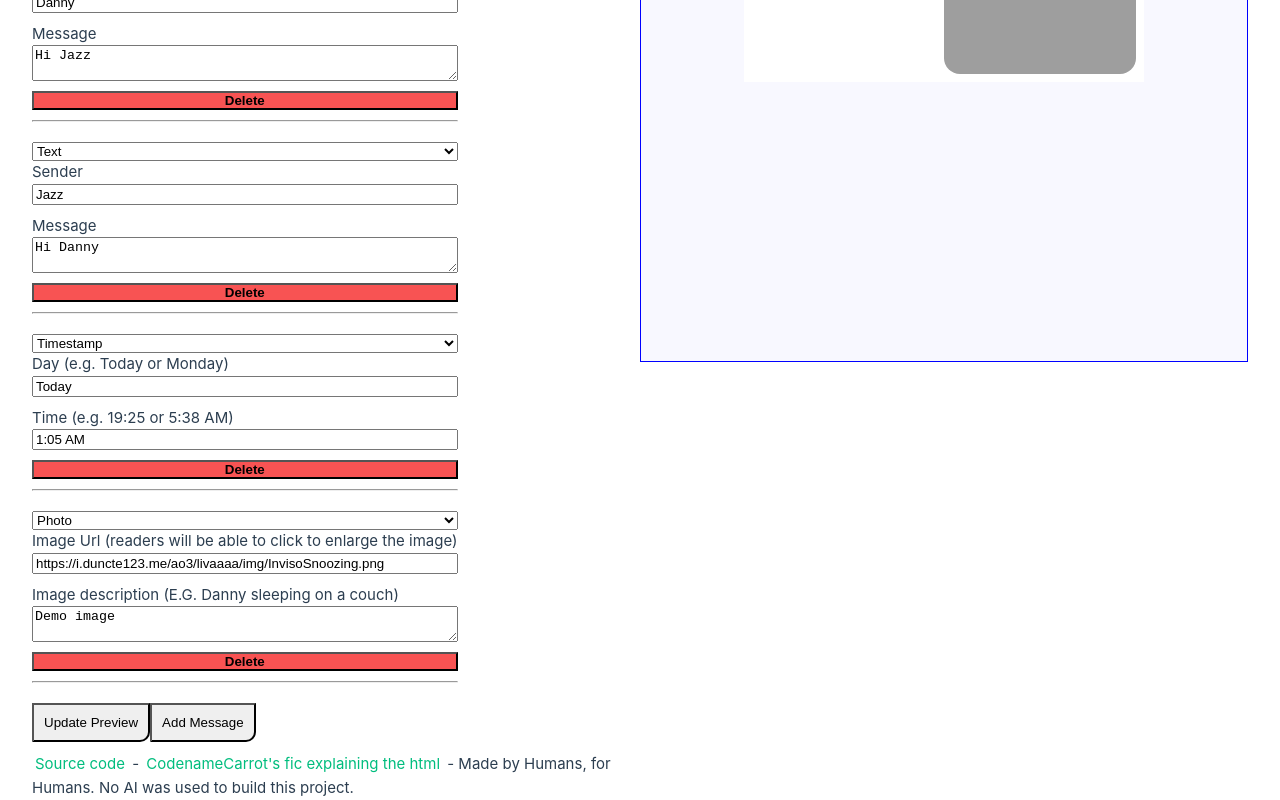
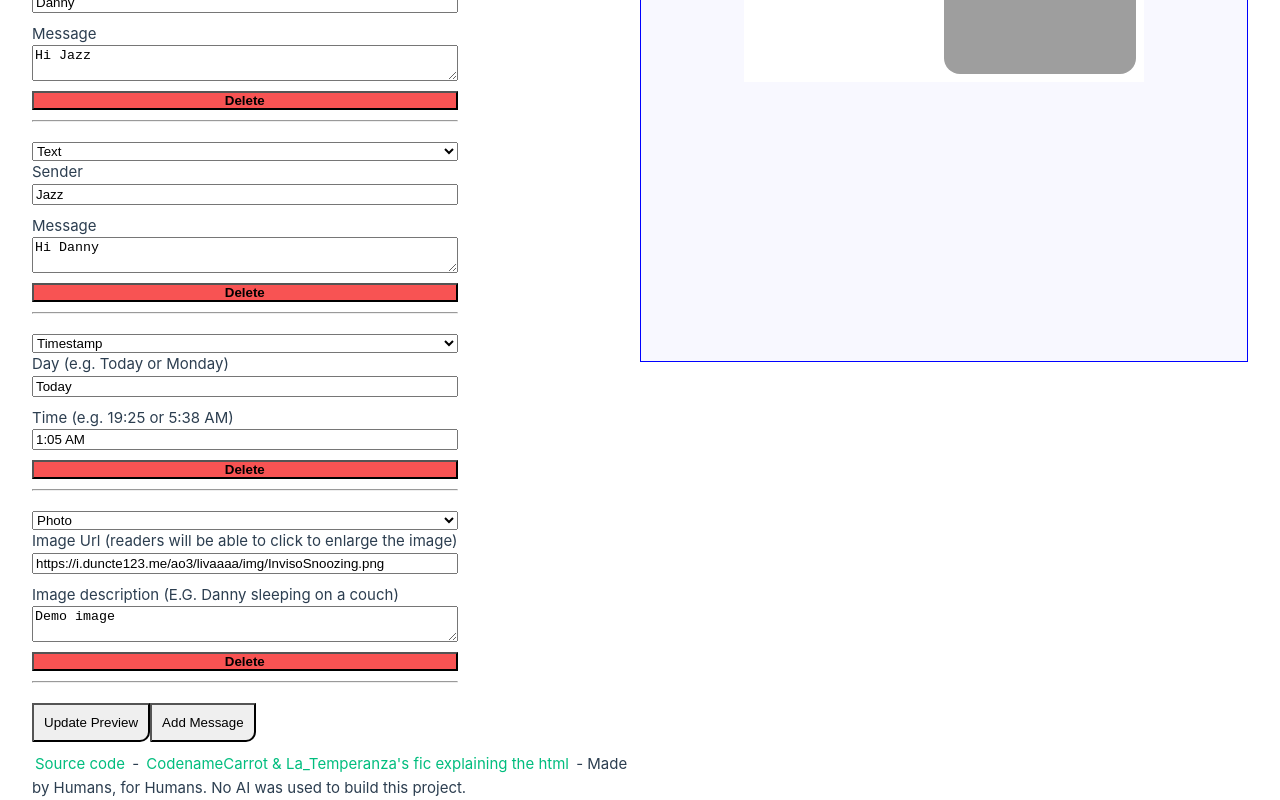
Before and after one commit to duncte123/ao3-phone-generator, a Vue app: page / in a window 1280 px wide. Shown: the part 357-1157 px from the top of the page. Built offline with nearby package versions, Linux system fonts and the light colour scheme.

Commit message:
proper credit

```diff
--- a/src/App.vue
+++ b/src/App.vue
@@ -23,7 +23,7 @@ function setIframeContent(content: PhoneContent) {
   </main>
 
   <footer>
-    <a href="https://github.com/duncte123/ao3-phone-generator" target="_blank">Source code</a> - <a href="https://archiveofourown.org/works/6434845/chapters/14729722" target="_blank">CodenameCarrot's fic explaining the html</a> - Made by Humans, for Humans. No AI was used to build this project.
+    <a href="https://github.com/duncte123/ao3-phone-generator" target="_blank">Source code</a> - <a href="https://archiveofourown.org/works/6434845/chapters/14729722" target="_blank">CodenameCarrot & La_Temperanza's fic explaining the html</a> - Made by Humans, for Humans. No AI was used to build this project.
   </footer>
 </template>
 
```
